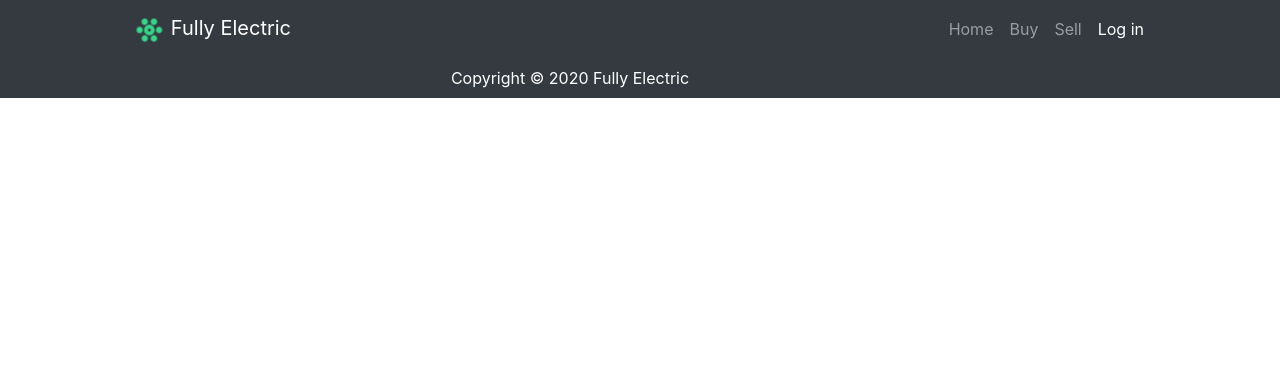
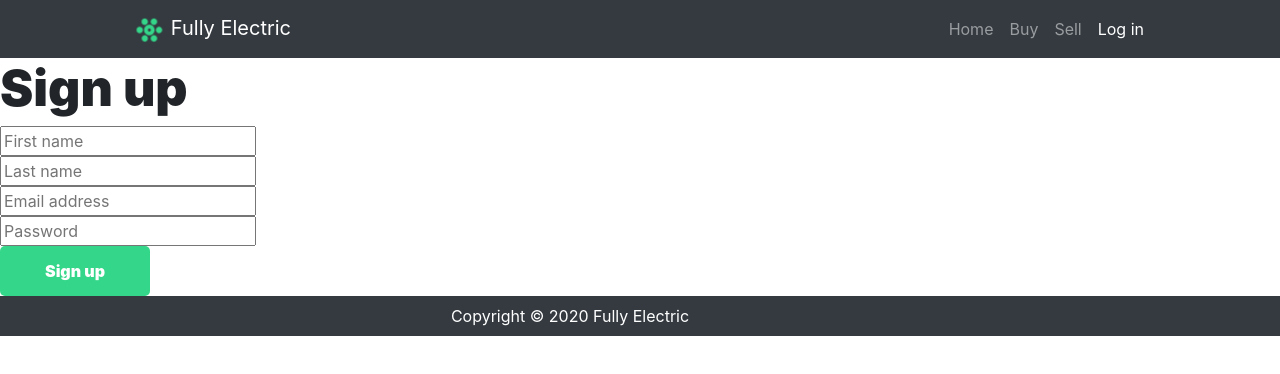
Before and after one commit to goncalog/fully-electric, a React (Create React App) app in the folder fully-electric-frontend/: page /seller/login in a window 1280 px wide. Shown: the top 374 px of the page. Built offline with nearby package versions, Linux system fonts and the light colour scheme.

Commit message:
Add sign up and log in routes to AppRouter React component

```diff
--- a/fully-electric-frontend/src/components/AppRouter.js
+++ b/fully-electric-frontend/src/components/AppRouter.js
@@ -3,6 +3,7 @@ import { BrowserRouter as Router, Route, Switch } from 'react-router-dom';
 import Home from './Home';
 import EVs from './EVs';
 import Contact from './Contact';
+import Auth from './Auth';
 import Navigation from './Navigation';
 import EV from './EV';
 
@@ -14,8 +15,9 @@ function AppRouter() {
                 <Route path='/' exact component={Home}></Route>
                 <Route path='/evs' exact component={EVs}></Route>
                 <Route path='/ev/:id' exact component={EV}></Route>
-                <Route path='/contact' exact component={Contact}></Route>
                 <Route path='/contact/seller/:id' exact component={Contact}></Route>
+                <Route path='/seller/signup' exact component={Auth}></Route>
+                <Route path='/seller/login' exact component={Auth}></Route>
             </Switch>
         </Router>
     );
```
